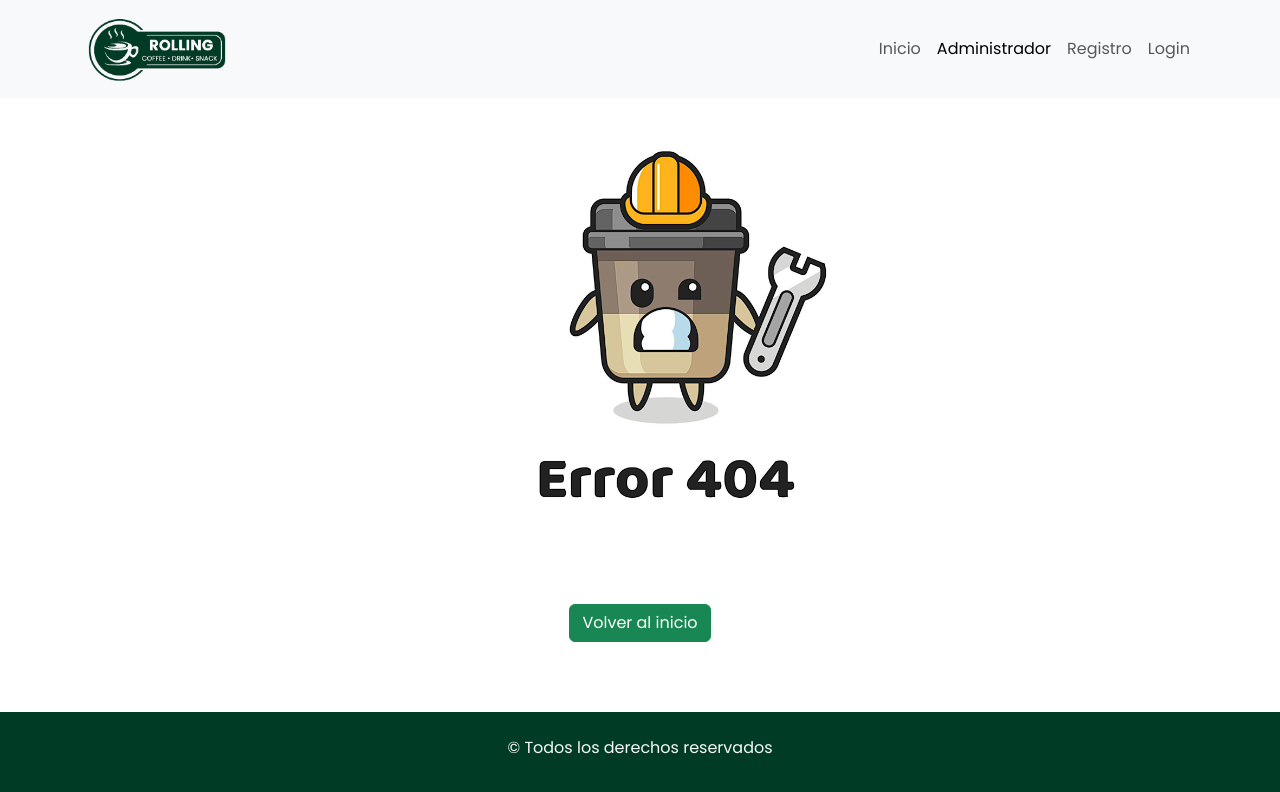
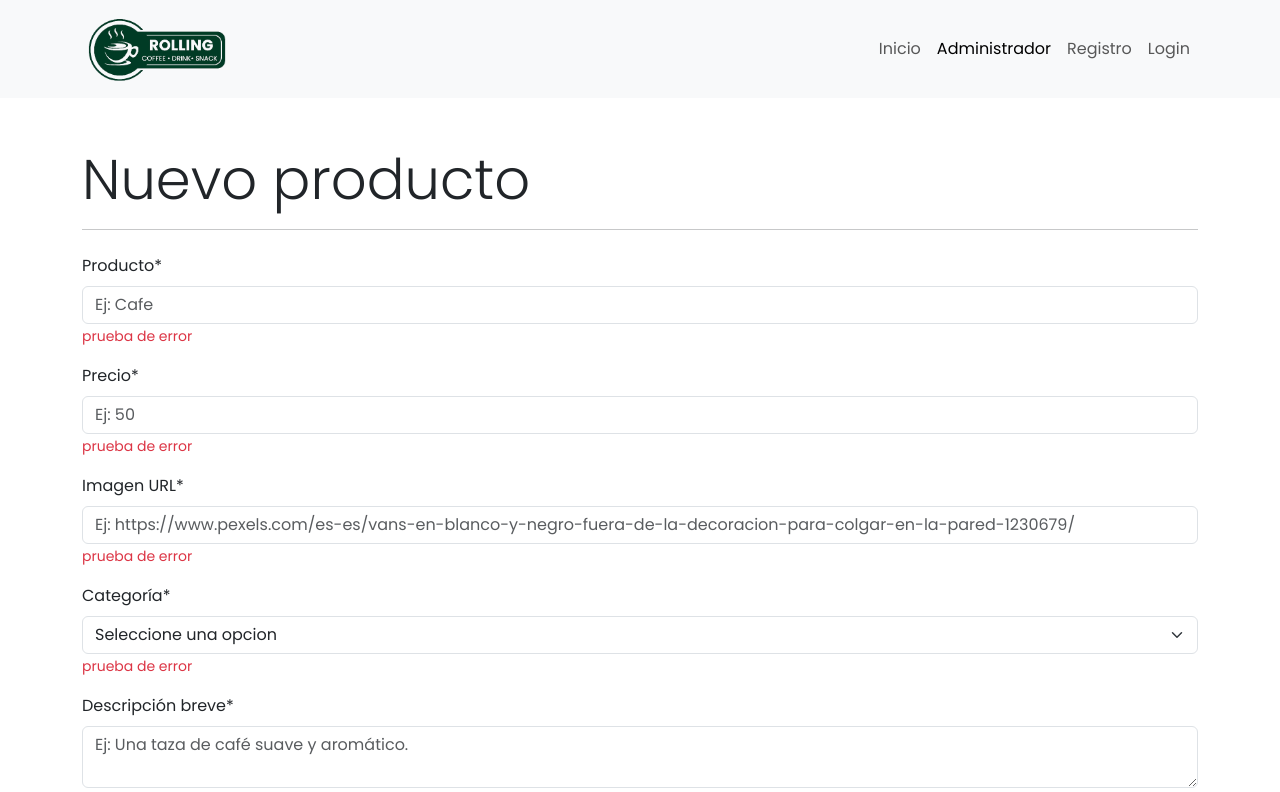
Before and after one commit to rollingcodeschool/RollingCoffee75i, a React (Vite) app: page /administrador/crear in a window 1280 px wide. Shown: the top 792 px of the page. Built offline with nearby package versions, Linux system fonts and the light colour scheme.

Commit message:
agregamos el archivo db.json para trabajar la informacion de los productos de la cafeteria

```diff
--- /dev/null
+++ b/db.json
@@ -0,0 +1,23 @@
+{
+    "productos":[
+        {
+            "id": "1",
+            "nombreProducto":"Brownie de Chocolate",
+            "precio": 900,
+            "imagen":"https://images.pexels.com/photos/2067396/pexels-photo-2067396.jpeg",
+            "categoria":"Dulce",
+            "descripcion_breve":"Un brownie denso y deliciosamente chocolatoso.",
+            "descripcion_amplia": "Nuestro brownie de chocolate es un placer indulgente para los amantes del chocolate. Con una textura densa y un intenso sabor a chocolate, es el acompañamiento perfecto para tu café o té."
+        },
+        {
+            "id": "2",
+            "nombreProducto":"Jugo de Naranja Natural",
+            "precio": 1300,
+            "imagen":"https://images.pexels.com/photos/2067396/pexels-photo-2067396.jpeg",
+            "categoria":"Batidos",
+            "descripcion_breve":"Un jugo refrescante y lleno de vitaminas.",
+            "descripcion_amplia": "Nuestro jugo de naranja natural está hecho con naranjas frescas exprimidas a mano, sin adición de azúcares ni conservantes. Es una opción refrescante y saludable para acompañar tu desayuno o merienda"
+        }
+
+    ]
+}
--- a/src/App.jsx
+++ b/src/App.jsx
@@ -24,6 +24,10 @@ function App() {
           path="/administrador"
           element={<Administrador></Administrador>}
         ></Route>
+        <Route
+          path="/administrador/crear"
+          element={<FormularioProducto></FormularioProducto>}
+        ></Route>
         <Route path="*" element={<Error404></Error404>}></Route>
       </Routes>
       <Footer></Footer>
```
Also changed, not shown: 1 other file (tests, documents, lock files or other folders).
